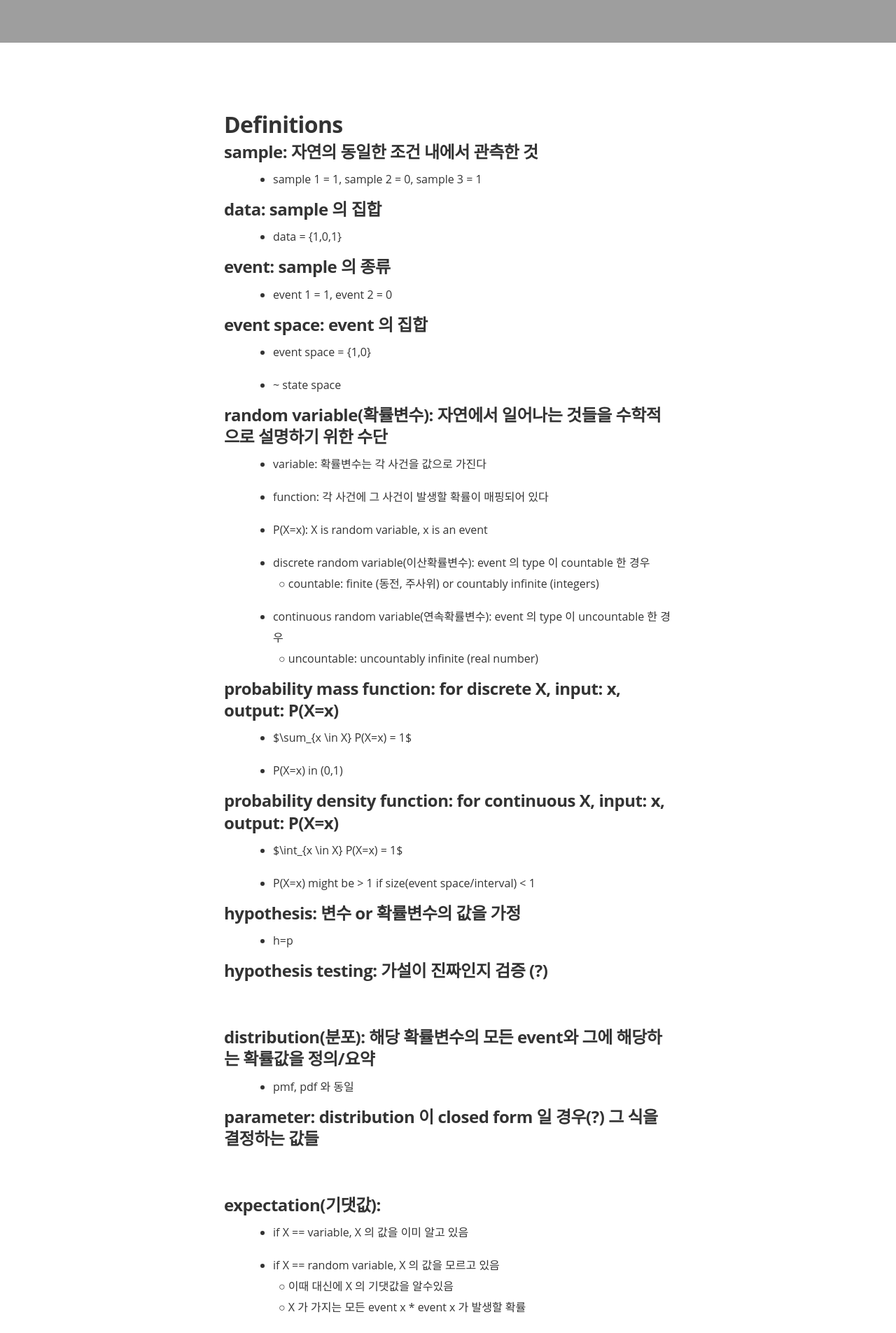
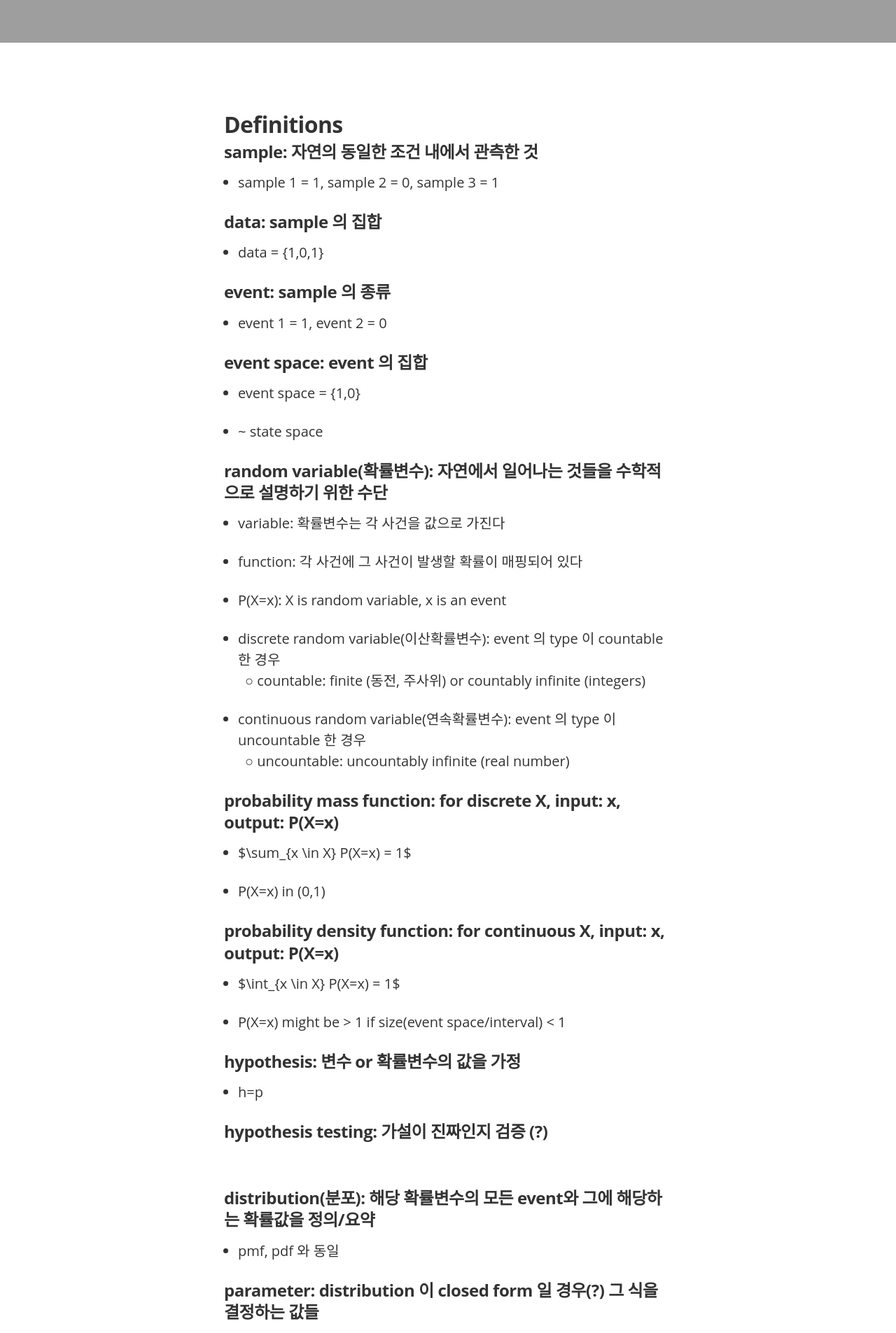
Before and after one commit to minniie/minniie.github.io, a Jekyll site: the page built from _posts/2021-07-27-probability.markdown, in a window 1280 px wide. Shown: the part 839-2744 px from the top of the page at 70% size. Built offline with Jekyll 4.4.1, drawn with Linux system fonts in a browser that asks for light colours; nearby versions of some CDN libraries; some web fonts are replaced; grey boxes are pictures that could not be loaded.

Commit message:
Update main.sass

```diff
--- a/css/main.sass
+++ b/css/main.sass
@@ -432,19 +432,19 @@ body
         mmargin-left: -26px
         padding-bottom: 3px
     ul, ol
-      padding: auto 0
+      padding: 5px 5px
       margin: 0
     li
       padding: 0
       font-weight: 400
       font-style: normal
-      font-size: 16px
+      font-size: 20px
       line-height: 30px
-      margin-left: 30px
-      margin-bottom: 12px
+      margin-left: 15px
+      margin-bottom: 15px
       padding-top: 5px
-      p
-        padding: 0 0 golden-ratio(1rem,  1)
+      padding-bottom: 5px
+
     ol li
       list-style-type: decimal
   .bottom-teaser
```
